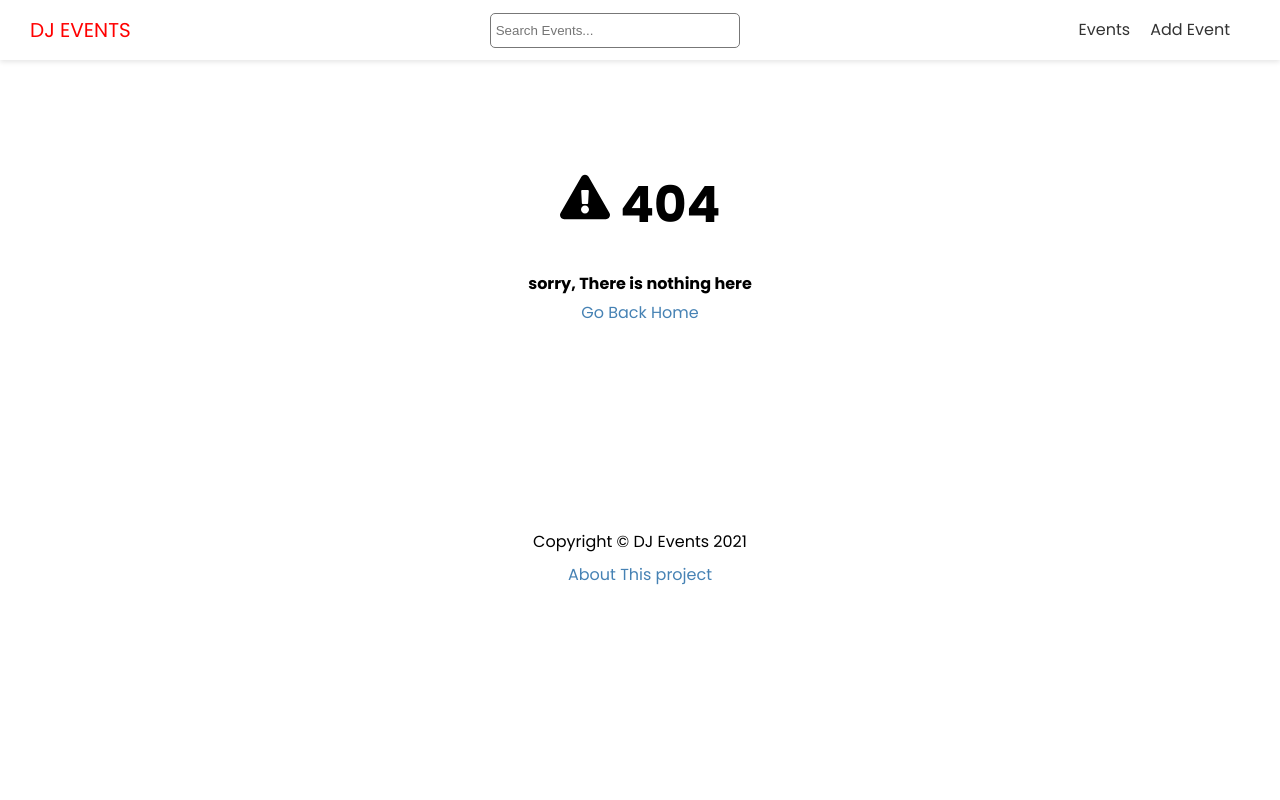
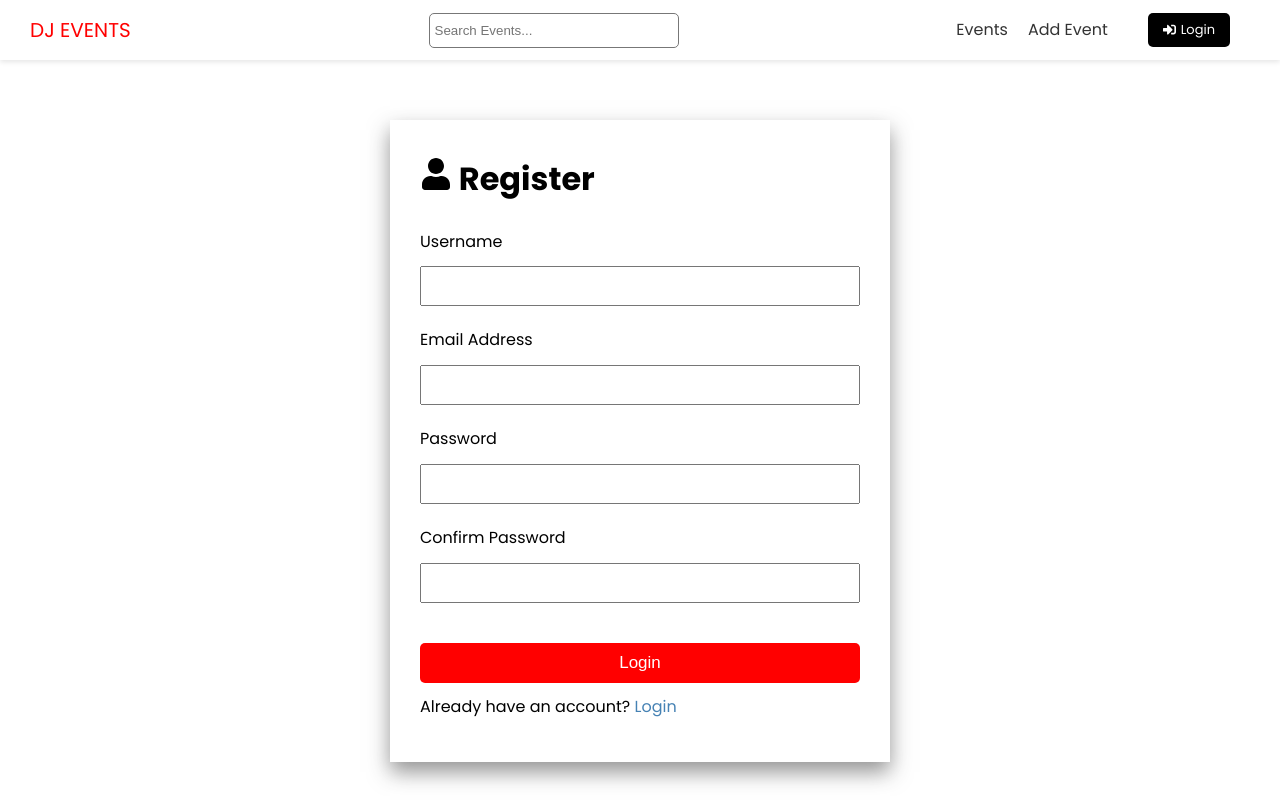
Before and after one commit to SumanIslam/dj-events-frontend, a Next.js app: page /account/register in a window 1280 px wide. Before the commit this address had no page. Shown: the top 800 px of the page. Built offline with nearby package versions, Linux system fonts and the light colour scheme.

Commit message:
add login and register page

```diff
--- a/components/Header.js
+++ b/components/Header.js
@@ -1,4 +1,5 @@
 import React from 'react'
+import { FaSignInAlt, FaSignOutAlt } from 'react-icons/fa'
 import Link from 'next/link'
 import styles from '@/styles/Header.module.css'
 import Search from './Search'
@@ -26,6 +27,11 @@ const Header = () => {
               <a>Add Event</a>
             </Link>
           </li>
+          <li>
+            <Link href='/account/login'>
+              <a className='btn-secondary btn-icon'><FaSignInAlt /> Login</a>
+            </Link>
+          </li>
         </ul>
       </nav>
     </header>
--- a/components/Pagination.js
+++ b/components/Pagination.js
@@ -2,7 +2,6 @@ import { PER_PAGE } from '@/config/index';
 import Link from 'next/link';
 
 const Pagination = ({total, page}) => {
-  console.log(total, page);
   const lastPage = Math.ceil(total / PER_PAGE);
 
   return (
--- /dev/null
+++ b/pages/account/register.js
@@ -0,0 +1,83 @@
+import { FaUser } from 'react-icons/fa';
+import { ToastContainer, toast } from 'react-toastify';
+import 'react-toastify/dist/ReactToastify.css';
+import { useState, useEffect, useContext } from 'react';
+import Link from 'next/link';
+import Layout from '@/components/Layout';
+import styles from '@/styles/AuthForm.module.css';
+
+const Login = () => {
+	const [userName, setUserName] = useState('');
+	const [email, setEmail] = useState('');
+	const [password, setPassword] = useState('');
+	const [confirmPassword, setConfirmPassword] = useState('');
+
+	const handleSubmit = (e) => {
+		e.preventDefault();
+
+    if(password !== confirmPassword) {
+      toast.error('Password do not match')
+    }
+		console.log({ userName, email, password, confirmPassword });
+	};
+
+	return (
+		<Layout title='User Registration'>
+			<div className={styles.auth}>
+				<h1>
+					<FaUser /> Register
+				</h1>
+				<ToastContainer />
+				<form onSubmit={handleSubmit}>
+					{/* username */}
+					<div>
+						<label htmlFor='userName'>Username</label>
+						<input
+							type='text'
+							id='userName'
+							value={userName}
+							onChange={(e) => setUserName(e.target.value)}
+						/>
+					</div>
+					{/* email */}
+					<div>
+						<label htmlFor='email'>Email Address</label>
+						<input
+							type='email'
+							id='email'
+							value={email}
+							onChange={(e) => setEmail(e.target.value)}
+						/>
+					</div>
+					{/* password */}
+					<div>
+						<label htmlFor='password'>Password</label>
+						<input
+							type='password'
+							id='password'
+							value={password}
+							onChange={(e) => setPassword(e.target.value)}
+						/>
+					</div>
+					{/* confirm password */}
+					<div>
+						<label htmlFor='confirmPassword'>Confirm Password</label>
+						<input
+							type='password'
+							id='confirmPassword'
+							value={confirmPassword}
+							onChange={(e) => setConfirmPassword(e.target.value)}
+						/>
+					</div>
+					<input type='submit' value='Login' className='btn' />
+				</form>
+				<p>
+					Already have an account?{' '}
+					<Link href='/account/login'>Login</Link>
+				</p>
+			</div>
+		</Layout>
+	);
+};
+
+export default Login;
--- /dev/null
+++ b/styles/AuthForm.module.css
@@ -0,0 +1,31 @@
+.auth {
+  max-width: 500px;
+  margin: auto;
+  padding: 30px;
+  box-shadow: 0px 10px 20px 0px rgba(50, 50, 50, 0.52);
+}
+
+.auth label {
+  display: block;
+  margin-bottom: 10px;
+}
+
+.auth input[type='text'],
+.auth input[type='email'],
+.auth input[type='password'] {
+  display: block;
+  width: 100%;
+  height: 40px;
+  padding: 5px;
+  font-size: 18px;
+}
+
+.auth input[type='submit'] {
+  margin-top: 20px;
+  width: 100%;
+  font-size: 17px;
+}
+
+.auth div {
+  margin-bottom: 20px;
+}
```
Also changed, not shown: pages/account/login.js (added, +57 -0 lines).
